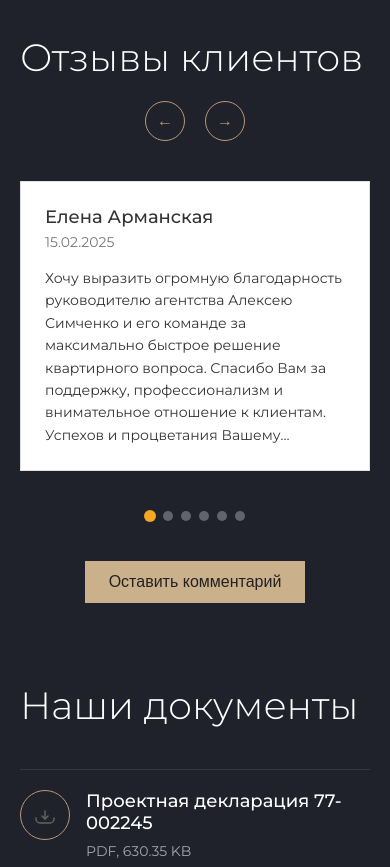
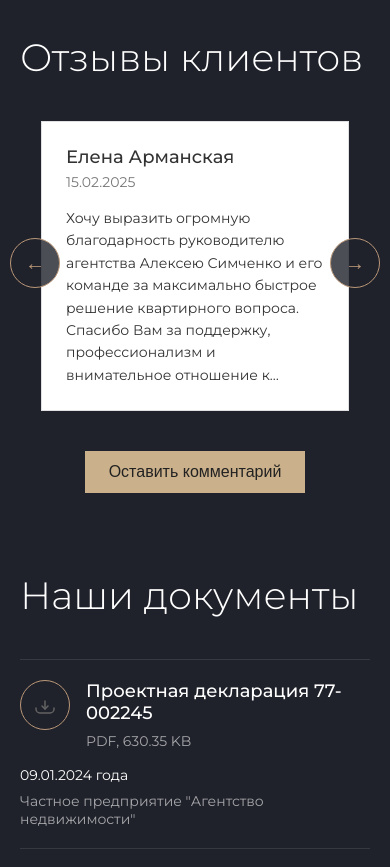
Before and after one commit to Max-Semian/realty_app, a Next.js app: page /realty_app/ in a window 390 px wide. Shown: the part 6660-7527 px from the top of the page. Built offline with nearby package versions, Linux system fonts and the light colour scheme.

Commit message:
Update mobile testimonials

```diff
--- a/src/components/TestimonialsCarousel/TestimonialsCarousel.module.css
+++ b/src/components/TestimonialsCarousel/TestimonialsCarousel.module.css
@@ -51,6 +51,37 @@
 
 .navButton:hover {
   opacity: 0.8;
+}
+
+/* Mobile side navigation buttons */
+.mobileNavigation {
+  display: none; /* Hidden by default */
+}
+
+.mobileNavButton {
+  position: absolute;
+  top: 50%;
+  transform: translateY(-50%);
+  display: flex;
+  align-items: center;
+  justify-content: center;
+  width: 50px;
+  height: 50px;
+  border-radius: 50%;
+  border: 1px solid #BA9778;
+  background: rgba(32, 34, 43, 0.8);
+  color: #BA9778;
+  font-size: 20px;
+  cursor: pointer;
+  z-index: 10;
+}
+
+.mobileNavPrev {
+  left: 10px;
+}
+
+.mobileNavNext {
+  right: 10px;
 }
 
 /* Carousel structure */
@@ -182,7 +213,7 @@
   .testimonialGroup {
     justify-content: center;
     gap: 20px;
-      width: 33%;
+    width: 33%;
   }
 
   .testimonialCard {
@@ -202,7 +233,7 @@
   }
 
   .testimonialCard {
-    width: 100%;
+    width: 88%;
     max-width: 380px;
     margin: 0 auto;
   }
@@ -215,6 +246,12 @@
 
   .navigation {
     align-self: center;
+    display: none; /* Hide original navigation on mobile */
+  }
+
+  /* Show mobile navigation on mobile */
+  .mobileNavigation {
+    display: block;
   }
 
   .carouselTrack {
@@ -238,4 +275,7 @@
     height: 40px;
     font-size: 16px;
   }
+  .dotsContainer {
+    display: none;
+  }
 }
--- a/src/components/TestimonialsCarousel/TestimonialsCarousel.tsx
+++ b/src/components/TestimonialsCarousel/TestimonialsCarousel.tsx
@@ -119,6 +119,24 @@ export default function TestimonialsCarousel() {
           </div>
         </div>
 
+        {/* Mobile Navigation Buttons */}
+        <div className={styles.mobileNavigation}>
+          <button
+            className={`${styles.mobileNavButton} ${styles.mobileNavPrev}`}
+            onClick={prevSlide}
+            aria-label="Previous testimonial"
+          >
+            ←
+          </button>
+          <button
+            className={`${styles.mobileNavButton} ${styles.mobileNavNext}`}
+            onClick={nextSlide}
+            aria-label="Next testimonial"
+          >
+            →
+          </button>
+        </div>
+
         <div className={styles.carouselContainer}>
           <div
             className={styles.carouselTrack}
```
Also changed, not shown: codebase.txt.
